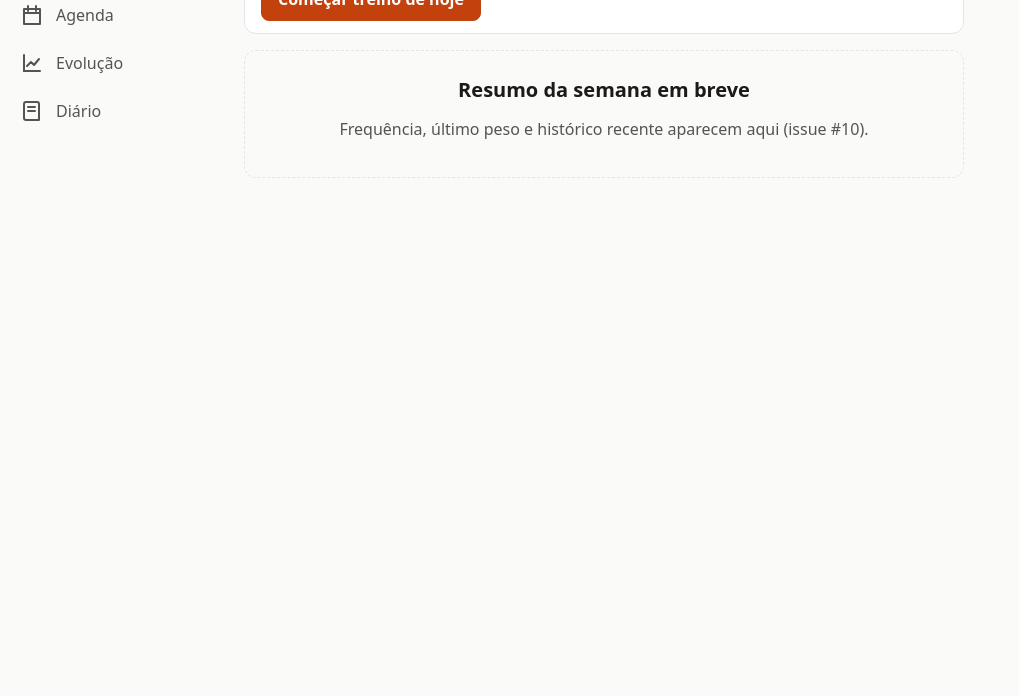
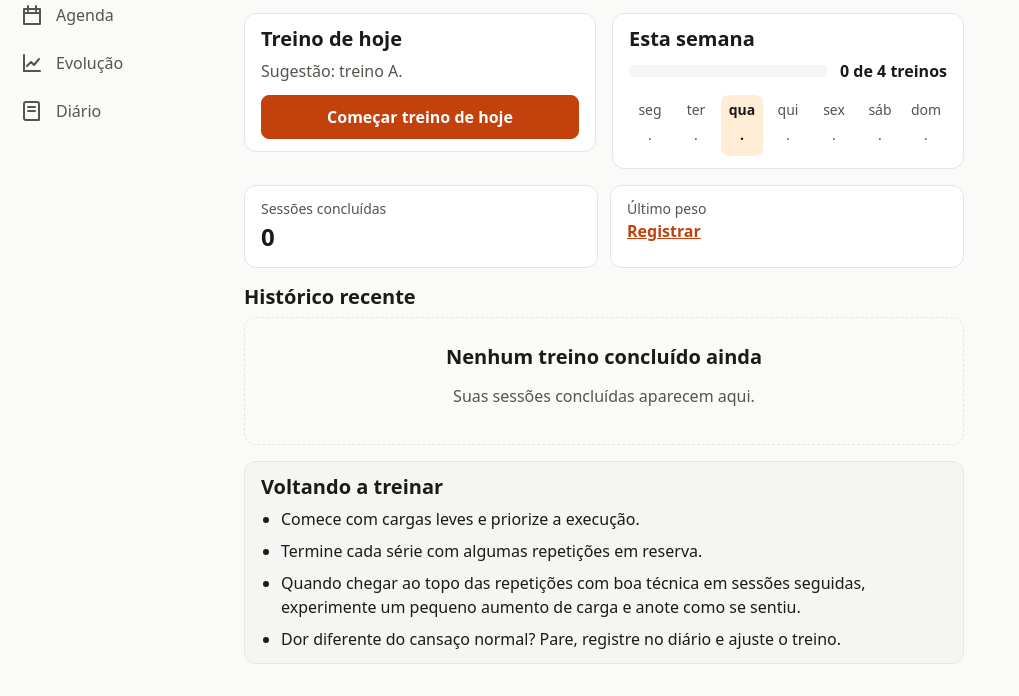
Before and after one commit to GTarno/ritmo, a website with bundled scripts: page app/index.html in a window 1280 px wide. Shown: the part 169-865 px from the top of the page, without its empty margins (0-1019 px from the left). Before the commit the page ends 800 px from the top, so only its background shows below. Built offline with nearby package versions, Linux system fonts and the light colour scheme.

Commit message:
Visão geral (painel) (#10)
- domain/dashboard.js: validação de objetivo e meta (1 a 7), progresso
  da semana, dias da semana atual, próximo treino planejado, histórico
  recente, total de sessões e último registro de medida
- painel: objetivo e meta editáveis, treino de hoje (com próximo
  planejado quando hoje está livre), barra da semana com os 7 dias,
  sessões concluídas, último peso, últimas 5 sessões e orientação de
  volta aos treinos
- substitui o card provisório today-card.js

Co-Authored-By: Claude Opus 5.5 <noreply@anthropic.com>
Claude-Session: https://claude.ai/code/session_01LZadQWZPn1Trnho5pt6rqT

```diff
--- /dev/null
+++ b/app/js/domain/dashboard.js
@@ -0,0 +1,79 @@
+// Dados do painel (Visão geral) e preferências. Funções puras.
+import { addDays, weekStart, weekDays } from '../dates.js';
+import { parseInteger } from './plans.js';
+import { daySummary, countDone } from './calendar.js';
+import { sessionStatus } from './sessions.js';
+
+export const GOAL_MAX = 80;
+export const TARGET_MIN = 1;
+export const TARGET_MAX = 7;
+
+/**
+ * Valida o formulário de objetivo e meta (campos em texto).
+ * @returns {{ value: { goal: string, target: number } } | { errors: Record<string, string> }}
+ */
+export function parsePreferencesForm(form) {
+  const errors = {};
+  const goal = String(form.goal ?? '').trim().replace(/\s+/g, ' ');
+  const target = parseInteger(form.target);
+  if (goal.length > GOAL_MAX) errors.goal = `Use até ${GOAL_MAX} caracteres.`;
+  if (target === null || Number.isNaN(target) || target < TARGET_MIN || target > TARGET_MAX) {
+    errors.target = `Escolha de ${TARGET_MIN} a ${TARGET_MAX} treinos por semana.`;
+  }
+  if (Object.keys(errors).length) return { errors };
+  return { value: { goal, target } };
+}
+
+export function updatePreferences(state, { goal, target }) {
+  return { ...state, goal, target };
+}
+
+/** Sessões concluídas na semana de `today` em relação à meta. */
+export function weekProgress(state, today) {
+  const start = weekStart(today);
+  const done = countDone(state, start, addDays(start, 6));
+  const target = state.target;
+  return { start, done, target, reached: done >= target, ratio: Math.min(1, target ? done / target : 0) };
+}
+
+/** Os 7 dias da semana atual com a situação de cada um. */
+export function currentWeek(state, today) {
+  return weekDays(today).map((date) => daySummary(state, date));
+}
+
+/** Próxima sessão planejada depois de hoje (ou null). */
+export function nextPlanned(state, today) {
+  return (
+    Object.values(state.sessions)
+      .filter((s) => s.date > today && sessionStatus(s) === 'planned')
+      .sort((a, b) => (a.date < b.date ? -1 : 1))[0] ?? null
+  );
+}
+
+/** Sessões concluídas, da mais recente para a mais antiga. */
+export function recentSessions(state, limit = 5) {
+  return Object.values(state.sessions)
+    .filter((s) => s.done)
+    .sort((a, b) => (a.date < b.date ? 1 : -1))
+    .slice(0, limit)
+    .map((s) => ({
+      date: s.date,
+      type: s.type,
+      checked: (s.exercises ?? []).filter((e) => e.checked).length,
+      total: (s.exercises ?? []).length,
+      cardioDone: Boolean(s.cardioDone),
+    }));
+}
+
+export function totalDone(state) {
+  return Object.values(state.sessions).filter((s) => s.done).length;
+}
+
+/** Último registro com o campo preenchido (ex.: 'weight'). Zero conta. */
+export function lastMeasurement(state, fieldName) {
+  return (
+    [...(state.measurements ?? [])]
+      .filter((m) => m[fieldName] !== null && m[fieldName] !== undefined && m[fieldName] !== '')
+      .sort((a, b) => (a.date < b.date ? 1 : -1))[0] ?? null
+  );
+}
--- /dev/null
+++ b/app/js/views/painel.js
@@ -0,0 +1,252 @@
+// Tela "Visão geral": objetivo e meta, treino de hoje, semana atual,
+// números gerais, histórico recente e orientação de adaptação.
+import { app } from '../app-state.js';
+import { h, icon, ICONS } from '../ui/dom.js';
+import { field } from '../ui/form.js';
+import { formDialog } from '../ui/dialog.js';
+import { showStatus } from '../ui/status.js';
+import { emptyState } from '../ui/empty-state.js';
+import { formatShort, formatLong, weekdayShort } from '../dates.js';
+import { formatNumber } from '../domain/plans.js';
+import { getSession, sessionStatus, suggestedType, progressLabel } from '../domain/sessions.js';
+import {
+  GOAL_MAX,
+  TARGET_MIN,
+  TARGET_MAX,
+  parsePreferencesForm,
+  updatePreferences,
+  weekProgress,
+  currentWeek,
+  nextPlanned,
+  recentSessions,
+  totalDone,
+  lastMeasurement,
+} from '../domain/dashboard.js';
+
+const STATUS_TEXT = { planned: 'planejado', 'in-progress': 'em andamento', done: 'concluído' };
+const plural = (n, one, many) => (n === 1 ? `1 ${one}` : `${n} ${many}`);
+
+// ---------- Objetivo e meta ----------
+
+async function onEditGoal(rerender) {
+  const result = await formDialog({
+    title: 'Objetivo e meta',
+    content: [
+      field({ label: 'Objetivo', name: 'goal', value: app.state.goal ?? '', maxlength: GOAL_MAX, hint: 'Ex.: Emagrecer e definir' }),
+      field({
+        label: 'Meta semanal',
+        name: 'target',
+        value: app.state.target,
+        inputmode: 'numeric',
+        required: true,
+        hint: `De ${TARGET_MIN} a ${TARGET_MAX} treinos por semana.`,
+      }),
+    ],
+    onSubmit: (values) => parsePreferencesForm(values),
+  });
+  if (result && app.commit(updatePreferences(app.state, result))) showStatus('Objetivo e meta atualizados.');
+  rerender('[data-action="edit-goal"]');
+}
+
+function goalCard(rerender) {
+  const { goal, target } = app.state;
+  return h(
+    'section',
+    { class: 'card goal-card', 'aria-labelledby': 'goal-title' },
+    h(
+      'div',
+      { class: 'goal-text' },
+      h('p', { class: 'eyebrow' }, 'Objetivo'),
+      h('h3', { id: 'goal-title' }, goal || 'Defina seu objetivo'),
+      h('p', { class: 'muted' }, `Meta: ${plural(target, 'treino', 'treinos')} por semana`),
+    ),
+    h(
+      'button',
+      {
+        type: 'button',
+        class: 'icon-btn',
+        'aria-label': 'Editar objetivo e meta',
+        dataset: { action: 'edit-goal' },
+        onclick: () => onEditGoal(rerender),
+      },
+      icon(ICONS.editar, { size: 20 }),
+    ),
+  );
+}
+
+// ---------- Treino de hoje ----------
+
+function todayCard(today) {
+  const session = getSession(app.state, today);
+  const status = sessionStatus(session);
+  const type = session?.type ?? suggestedType(app.state, today);
+  const next = status === 'none' ? nextPlanned(app.state, today) : null;
+
+  const text = {
+    none: `Sugestão: treino ${type}.`,
+    planned: `Treino ${type} planejado.`,
+    'in-progress': `Treino ${type} em andamento · ${status === 'in-progress' ? progressLabel(session) : ''} exercícios.`,
+    done: `Treino ${type} concluído. Bom trabalho!`,
+  }[status];
+  const label = {
+    none: 'Começar treino de hoje',
+    planned: 'Começar treino de hoje',
+    'in-progress': 'Continuar treino',
+    done: 'Ver sessão de hoje',
+  }[status];
+
+  return h(
+    'section',
+    { class: ['card', 'today-card', `is-${status}`], 'aria-labelledby': 'today-title' },
+    h('h3', { id: 'today-title' }, 'Treino de hoje'),
+    h('p', { class: 'muted' }, text),
+    h('a', { class: 'btn btn-primary', href: `#sessao/${today}` }, label),
+    next &&
+      h(
+        'p',
+        { class: 'next-planned' },
+        'Próximo planejado: ',
+        h('a', { href: `#sessao/${next.date}` }, `${weekdayShort(next.date)} ${formatShort(next.date)} · Treino ${next.type}`),
+      ),
+  );
+}
+
+// ---------- Semana atual ----------
+
+function weekCard(today) {
+  const progress = weekProgress(app.state, today);
+  const days = currentWeek(app.state, today);
+  const label = `${progress.done} de ${plural(progress.target, 'treino', 'treinos')}`;
+  return h(
+    'section',
+    { class: 'card week-card', 'aria-labelledby': 'week-title' },
+    h('h3', { id: 'week-title' }, 'Esta semana'),
+    h(
+      'div',
+      { class: 'progress-line' },
+      h('progress', { id: 'week-progress', max: progress.target, value: Math.min(progress.done, progress.target), 'aria-label': `Treinos concluídos: ${label}` }),
+      h('span', { class: 'progress-text' }, label),
+    ),
+    progress.reached && h('p', { class: 'goal-reached' }, 'Meta da semana atingida!'),
+    h(
+      'ol',
+      { class: 'week-strip', 'aria-label': 'Dias desta semana' },
+      days.map((d) =>
+        h(
+          'li',
+          {},
+          h(
+            'a',
+            {
+              href: `#sessao/${d.date}`,
+              class: ['strip-day', d.date === today && 'is-today'],
+              dataset: { status: d.status },
+              'aria-label': `${d.date === today ? 'Hoje, ' : ''}${formatLong(d.date)}: ${d.status === 'none' ? 'livre' : `treino ${d.type} ${STATUS_TEXT[d.status]}`}`,
+            },
+            h('span', { class: 'strip-weekday' }, weekdayShort(d.date)),
+            d.status === 'none' ? h('span', { class: 'strip-empty' }, '·') : h('span', { class: 'type-chip' }, d.type),
+          ),
+        ),
+      ),
+    ),
+  );
+}
+
+// ---------- Números ----------
+
+function statsCard() {
+  const total = totalDone(app.state);
+  const weight = lastMeasurement(app.state, 'weight');
+  return h(
+    'dl',
+    { class: 'stats' },
+    h('div', { class: 'card stat' }, h('dt', {}, 'Sessões concluídas'), h('dd', {}, String(total))),
+    h(
+      'div',
+      { class: 'card stat' },
+      h('dt', {}, 'Último peso'),
+      weight
+        ? h('dd', {}, `${formatNumber(weight.weight)} kg`, h('span', { class: 'muted stat-sub' }, `em ${formatShort(weight.date)}`))
+        : h('dd', { class: 'stat-empty' }, h('a', { href: '#evolucao' }, 'Registrar')),
+    ),
+  );
+}
+
+// ---------- Histórico recente ----------
+
+function recentCard() {
+  const items = recentSessions(app.state, 5);
+  return h(
+    'section',
+    { class: 'recent', 'aria-labelledby': 'recent-title' },
+    h('h3', { id: 'recent-title' }, 'Histórico recente'),
+    items.length
+      ? h(
+          'ol',
+          { class: 'recent-list' },
+          items.map((s) => {
+            const detail = [
+              s.total ? `${s.checked} de ${s.total} exercícios` : null,
+              s.cardioDone ? 'cardio' : null,
+            ]
+              .filter(Boolean)
+              .join(' + ');
+            return h(
+              'li',
+              {},
+              h(
+                'a',
+                { class: 'card recent-item', href: `#sessao/${s.date}` },
+                h('span', { class: 'type-chip', dataset: { status: 'done' } }, s.type),
+                h(
+                  'span',
+                  { class: 'recent-text' },
+                  h('strong', {}, `${weekdayShort(s.date)} ${formatShort(s.date)} · Treino ${s.type}`),
+                  h('span', { class: 'muted' }, detail),
+                ),
+              ),
+            );
+          }),
+        )
+      : emptyState({
+          title: 'Nenhum treino concluído ainda',
+          text: 'Suas sessões concluídas aparecem aqui.',
+        }),
+  );
+}
+
+// ---------- Orientação ----------
+
+function guidanceCard() {
+  return h(
+    'section',
+    { class: 'card guidance', 'aria-labelledby': 'guidance-title' },
+    h('h3', { id: 'guidance-title' }, 'Voltando a treinar'),
+    h(
+      'ul',
+      {},
+      h('li', {}, 'Comece com cargas leves e priorize a execução.'),
+      h('li', {}, 'Termine cada série com algumas repetições em reserva.'),
+      h(
+        'li',
+        {},
+        'Quando chegar ao topo das repetições com boa técnica em sessões seguidas, experimente um pequeno aumento de carga e anote como se sentiu.',
+      ),
+      h('li', {}, 'Dor diferente do cansaço normal? Pare, registre no diário e ajuste o treino.'),
+    ),
+  );
+}
+
+export function renderPainel() {
+  const body = h('div', { class: 'dashboard' });
+  const root = h('section', { class: 'screen' }, h('h2', { class: 'screen-title' }, 'Visão geral'), body);
+
+  function rerender(focusSelector) {
+    const today = app.today();
+    body.replaceChildren(goalCard(rerender), todayCard(today), weekCard(today), statsCard(), recentCard(), guidanceCard());
+    if (focusSelector) body.querySelector(focusSelector)?.focus();
+  }
+
+  rerender();
+  return root;
+}
--- a/app/js/views/routes.js
+++ b/app/js/views/routes.js
@@ -4,7 +4,7 @@ import { h } from '../ui/dom.js';
 import { emptyState } from '../ui/empty-state.js';
 import { renderTreino } from './treino.js';
 import { renderSessao, sessionTitle } from './sessao.js';
-import { todayCard } from './today-card.js';
+import { renderPainel } from './painel.js';
 import { renderCalendario } from './calendario.js';
 
 export const DEFAULT_ROUTE = 'painel';
@@ -17,15 +17,7 @@ export const routes = {
   painel: {
     title: 'Visão geral',
     label: 'Início',
-    render: () =>
-      screen(
-        'Visão geral',
-        todayCard(),
-        emptyState({
-          title: 'Resumo da semana em breve',
-          text: 'Frequência, último peso e histórico recente aparecem aqui (issue #10).',
-        }),
-      ),
+    render: renderPainel,
   },
   treino: {
     title: 'Treino AB',
--- a/app/style.css
+++ b/app/style.css
@@ -578,3 +578,74 @@ input[type="checkbox"], input[type="radio"] {
   .period-nav { margin-top: var(--space-3); }
   .period-nav h3 { font-size: var(--text-base); }
 }
+
+/* Painel */
+.dashboard { display: grid; gap: var(--space-4); }
+.dashboard h3 { font-size: var(--text-lg); margin-bottom: var(--space-2); }
+.eyebrow { margin: 0; font-size: var(--text-sm); font-weight: 600; text-transform: uppercase; letter-spacing: 0.04em; color: var(--color-accent); }
+
+.goal-card { display: flex; align-items: flex-start; gap: var(--space-2); }
+.goal-text { flex: 1; min-width: 0; }
+.goal-text h3 { margin: 0; overflow-wrap: anywhere; }
+.goal-text p:last-child { margin: 0; }
+
+.today-card { padding-right: var(--space-4); }
+.today-card .btn { width: 100%; }
+.today-card.is-done .btn { background: var(--color-surface); color: var(--color-text); border-color: var(--color-border); }
+.next-planned { margin: var(--space-3) 0 0; font-size: var(--text-sm); color: var(--color-text-muted); }
+
+.week-card { padding-right: var(--space-4); }
+.progress-line { display: flex; align-items: center; gap: var(--space-3); }
+.progress-line progress {
+  flex: 1;
+  height: 12px;
+  appearance: none;
+  border: 0;
+  border-radius: 999px;
+  overflow: hidden;
+  background: var(--color-surface-2);
+}
+.progress-line progress::-webkit-progress-bar { background: var(--color-surface-2); border-radius: 999px; }
+.progress-line progress::-webkit-progress-value { background: var(--color-accent); border-radius: 999px; }
+.progress-line progress::-moz-progress-bar { background: var(--color-accent); border-radius: 999px; }
+.progress-text { font-weight: 700; white-space: nowrap; }
+.goal-reached { margin: var(--space-2) 0 0; color: var(--color-success); font-weight: 600; }
+
+.week-strip { list-style: none; margin: var(--space-3) 0 0; padding: 0; display: grid; grid-template-columns: repeat(7, 1fr); gap: var(--space-1); }
+.strip-day {
+  display: flex;
+  flex-direction: column;
+  align-items: center;
+  gap: var(--space-1);
+  min-height: 60px;
+  padding: var(--space-1) 0;
+  border-radius: var(--radius-sm);
+  color: var(--color-text-muted);
+  text-decoration: none;
+  font-size: var(--text-sm);
+}
+.strip-day.is-today { background: var(--color-accent-soft); color: var(--color-text); font-weight: 700; }
+.strip-empty { display: grid; place-items: center; height: 1.75rem; }
+
+.stats { display: grid; grid-template-columns: 1fr 1fr; gap: var(--space-3); margin: 0; }
+.stat { padding-right: var(--space-4); }
+.stat dt { font-size: var(--text-sm); color: var(--color-text-muted); }
+.stat dd { margin: 0; font-size: var(--text-xl); font-weight: 700; }
+.stat-sub { display: block; font-size: var(--text-sm); font-weight: 400; }
+.stat-empty { font-size: var(--text-base) !important; }
+
+.recent-list { list-style: none; margin: 0; padding: 0; display: grid; gap: var(--space-2); }
+.recent-item { display: flex; align-items: center; gap: var(--space-3); color: var(--color-text); text-decoration: none; min-height: 56px; }
+.recent-item:hover { border-color: var(--color-accent); }
+.recent-text { display: flex; flex-direction: column; line-height: 1.3; }
+.recent-text strong { font-weight: 600; }
+.recent-text .muted { font-size: var(--text-sm); }
+
+.guidance { padding-right: var(--space-4); background: var(--color-surface-2); }
+.guidance ul { margin: 0; padding-left: 1.25rem; display: grid; gap: var(--space-2); }
+
+@media (min-width: 900px) {
+  .dashboard { grid-template-columns: 1fr 1fr; align-items: start; }
+  .goal-card, .stats, .recent, .guidance { grid-column: 1 / -1; }
+}
+.type-chip[data-status="done"] { background: var(--color-success); border-color: var(--color-success); color: var(--color-surface); }
```
Also changed, not shown: app/js/views/today-card.js (deleted, +0 -28 lines), tests/e2e/painel.spec.js (added, +120 -0 lines), tests/e2e/shell.spec.js (+1 -2 lines), tests/unit/dashboard.test.js (added, +104 -0 lines).
